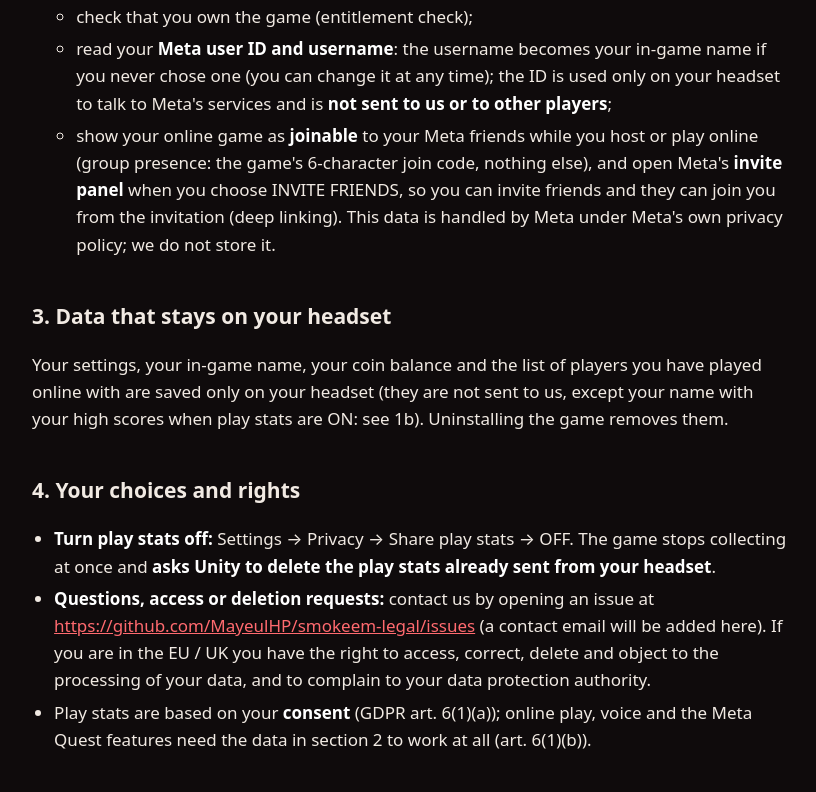
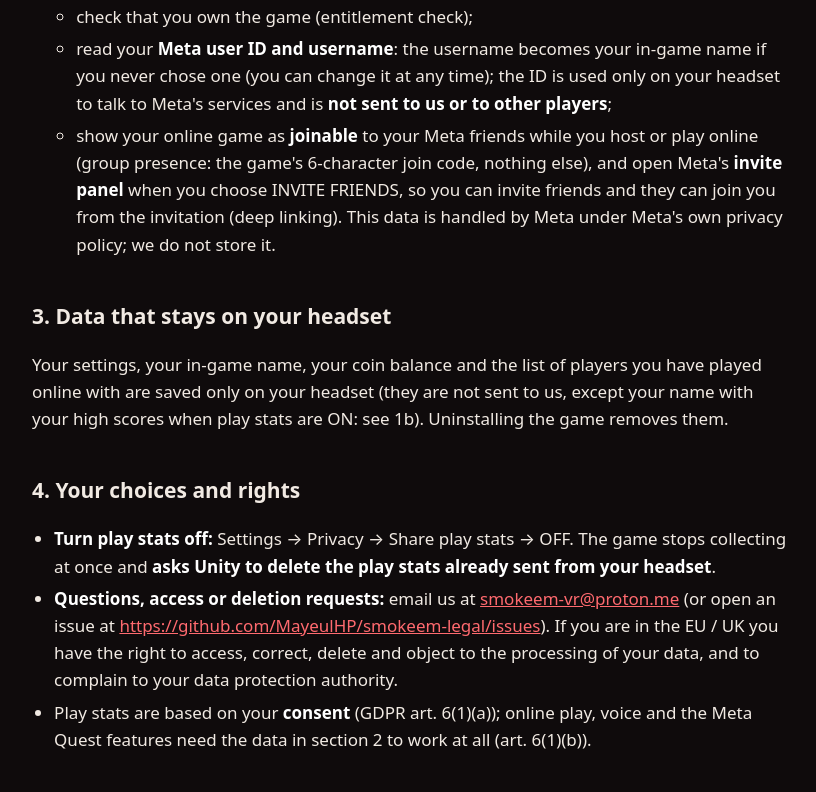
Before and after one commit to MayeulHP/smokeem-legal, a plain HTML site: page index.html in a window 1280 px wide. Shown: the part 1980-2772 px from the top of the page, without its empty margins (228-1044 px from the left). Drawn offline with Linux system fonts and the light colour scheme.

Commit message:
Privacy policy: contact email smokeem-vr@proton.me
Co-Authored-By: Claude Opus 5.5 <noreply@anthropic.com>
Claude-Session: https://claude.ai/code/session_01W3g7cyXxnhPQqCFRiEy9yj

```diff
--- a/index.html
+++ b/index.html
@@ -10,7 +10,7 @@ a{color:#ff6a6f} ul{padding-left:1.3em} li{margin:.3em 0} p{margin:.8em 0}
 strong{color:#fff} em{color:var(--muted)}
 </style></head><body><main>
 <h1>Smoke'Em privacy policy</h1>
-<p>Last updated: 25 November 2026</p>
+<p>Last updated: 27 November 2026</p>
 <p>Smoke'Em is a VR driving game made by Countersteer Studio, "we" below. This page explains what data the game uses, why, and how you control it. Short version: <strong>play stats are off until you say yes, they never include your name or voice, and you can turn them off and have them deleted at any time.</strong></p>
 <h2>1. Play stats (optional, off until you agree)</h2>
 <p>The first time you open the game it asks: <em>"Help improve Smoke'Em by sharing anonymous play stats?"</em> Nothing is collected or sent before you answer, and nothing is sent if you answer no. You can change your answer any time in <strong>Settings → Privacy → Share play stats</strong>.</p>
@@ -75,8 +75,8 @@ show your online game as <strong>joinable</strong> to your Meta friends while yo
 <strong>Turn play stats off:</strong> Settings → Privacy → Share play stats → OFF. The game stops collecting at
  once and <strong>asks Unity to delete the play stats already sent from your headset</strong>.
 </li><li>
-<strong>Questions, access or deletion requests:</strong> contact us by opening an issue at
- <a href="https://github.com/MayeulHP/smokeem-legal/issues">https://github.com/MayeulHP/smokeem-legal/issues</a> (a contact email will be added here). If you are in the
+<strong>Questions, access or deletion requests:</strong> email us at <a href="mailto:smokeem-vr@proton.me">smokeem-vr@proton.me</a> (or open an issue at
+ <a href="https://github.com/MayeulHP/smokeem-legal/issues">https://github.com/MayeulHP/smokeem-legal/issues</a>). If you are in the
  EU / UK you have the right to access, correct, delete and object to the processing of your data,
  and to complain to your data protection authority.
 </li><li>
@@ -84,9 +84,9 @@ Play stats are based on your <strong>consent</strong> (GDPR art. 6(1)(a)); onlin
  Quest features need the data in section 2 to work at all (art. 6(1)(b)).
 </li></ul>
 <h2>5. Children</h2>
-<p>Smoke'Em is meant for players aged <strong>13 and over</strong> (it contains cartoon violence and in-game smoking). We do not knowingly collect data from children under 13. If you believe a child under 13 has shared play stats, contact us and we will have them deleted.</p>
+<p>Smoke'Em is meant for players aged <strong>13 and over</strong> (it contains cartoon violence and in-game smoking). We do not knowingly collect data from children under 13. If you believe a child under 13 has shared play stats, email <a href="mailto:smokeem-vr@proton.me">smokeem-vr@proton.me</a> and we will have them deleted.</p>
 <h2>6. Changes</h2>
 <p>If what we collect changes, we will update this page and, for anything new in play stats, ask again in the game.</p>
 <h2>Contact</h2>
-<p>Countersteer Studio. Contact: <a href="https://github.com/MayeulHP/smokeem-legal/issues">https://github.com/MayeulHP/smokeem-legal/issues</a> (a contact email will be added here).</p>
+<p>Countersteer Studio. Email: <a href="mailto:smokeem-vr@proton.me">smokeem-vr@proton.me</a>. You can also open an issue at <a href="https://github.com/MayeulHP/smokeem-legal/issues">https://github.com/MayeulHP/smokeem-legal/issues</a>.</p>
 </main></body></html>
```
Also changed, not shown: privacy.html (+5 -5 lines).
